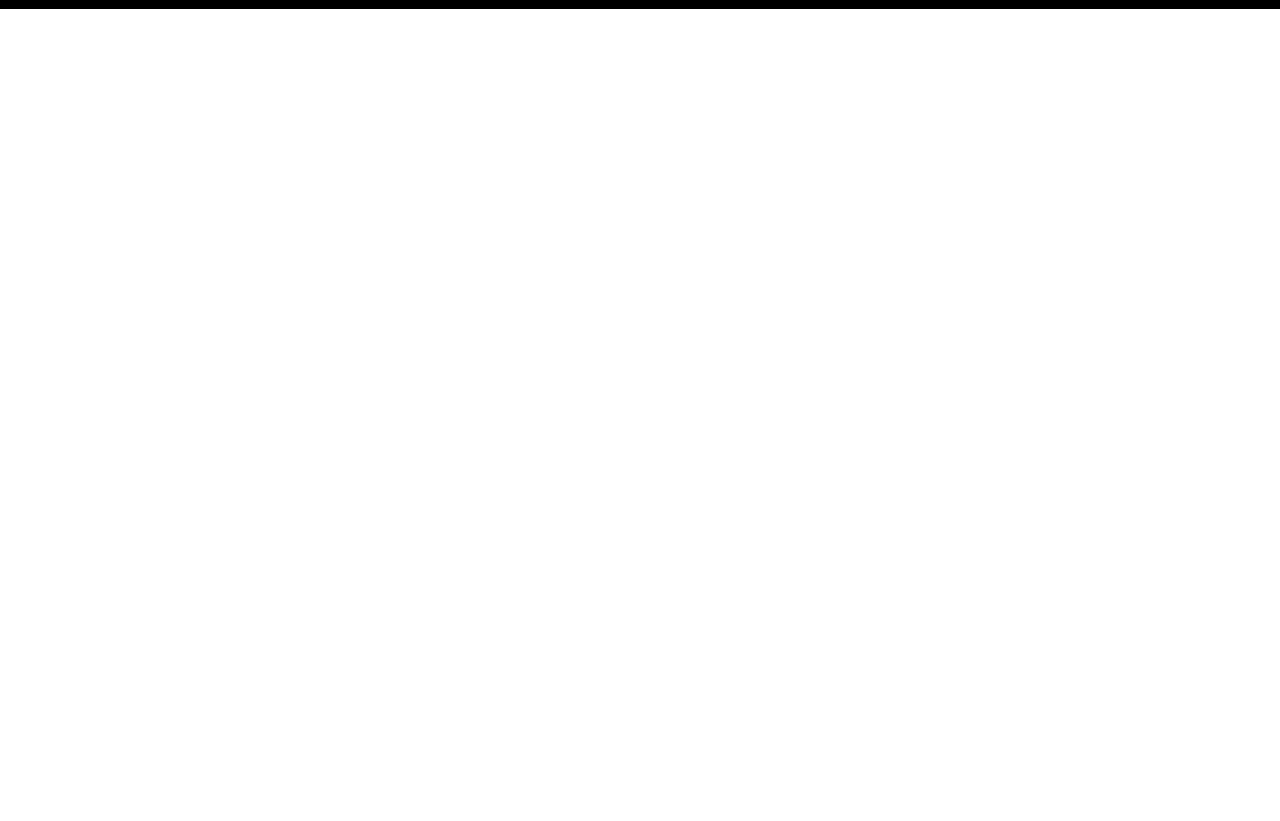
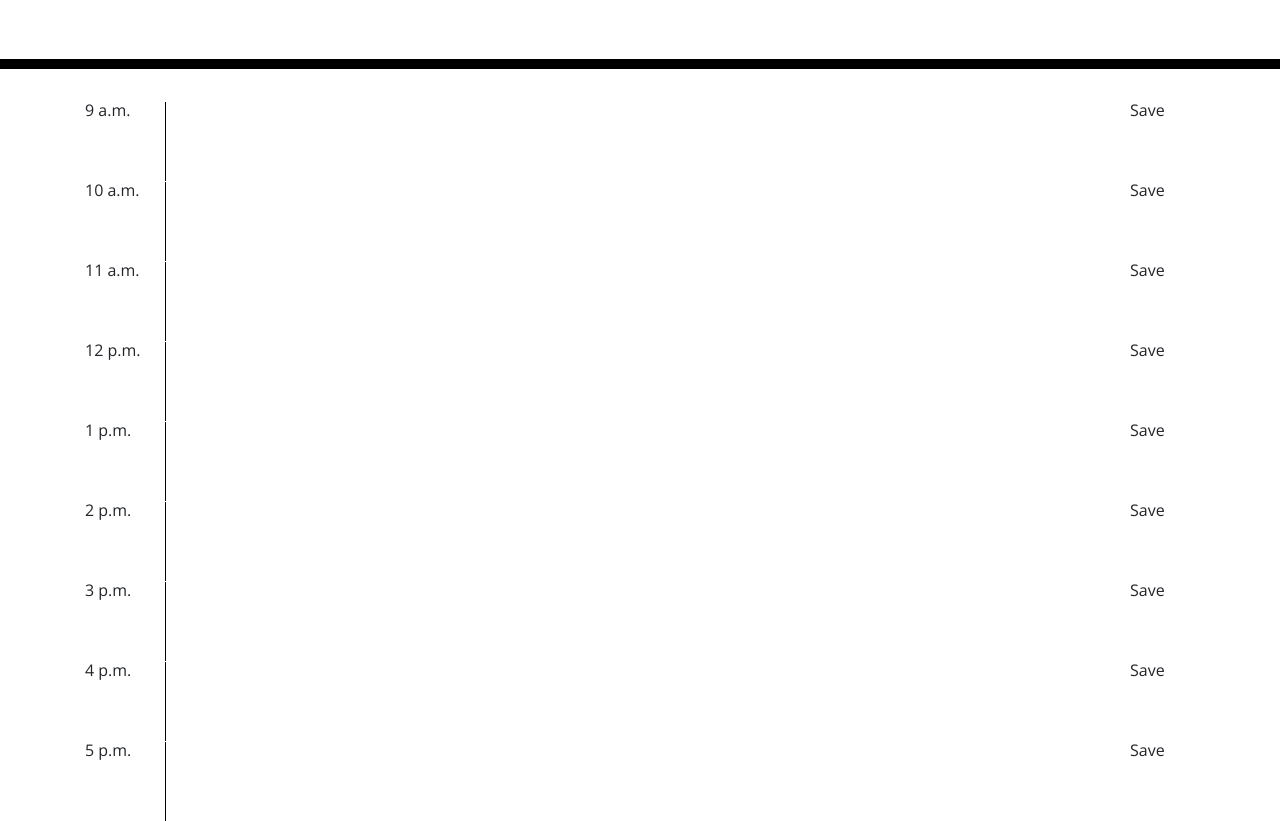
Before and after one commit to Zachattack221/workday-scheduler, a plain HTML site: page develop/index.html in a window 1280 px wide. Shown: the part 259-1080 px from the top of the page. Before the commit the page ends 800 px from the top, so only its background shows below. Drawn offline with nearby package versions, Linux system fonts and the light colour scheme.

Commit message:
set up another js page, added section elements to HTML, seperated into rows and columns

```diff
--- a/develop/index.html
+++ b/develop/index.html
@@ -29,10 +29,55 @@
       <p id="currentDay" class="lead"></p>
     </header>
     <div class="container">
-      <!-- Timeblocks go here -->
-    </div>
+      <div data-id="9a" class="row">
+        <div class="col-1">9 a.m.</div>
+        <textarea class="col-10 notes"></textarea>
+        <div class="col-1">Save</div>
+      </div>
+      <div data-id="10a" class="row">
+        <div class="col-1">10 a.m.</div>
+        <textarea class="col-10 notes"></textarea>
+        <div class="col-1">Save</div>
+      </div>
+      <div data-id="11a" class="row">
+        <div class="col-1">11 a.m.</div>
+        <textarea class="col-10 notes"></textarea>
+        <div class="col-1">Save</div>
+      </div>
+      <!-- kept naming convention the same despite it being p.m. below -->
+      <div data-id="12p" class="row">
+        <div class="col-1">12 p.m.</div>
+        <textarea class="col-10 notes"></textarea>
+        <div class="col-1">Save</div>
+      </div>
+      <div data-id="13a" class="row">
+        <div class="col-1">1 p.m.</div>
+        <textarea class="col-10 notes"></textarea>
+        <div class="col-1">Save</div>
+      </div>
+      <div data-id="14a" class="row">
+        <div class="col-1">2 p.m.</div>
+        <textarea class="col-10 notes"></textarea>
+        <div class="col-1">Save</div>
+      </div>
+      <div data-id="15a" class="row">
+        <div class="col-1">3 p.m.</div>
+        <textarea class="col-10 notes"></textarea>
+        <div class="col-1">Save</div>
+      </div>
+      <div data-id="16a" class="row">
+        <div class="col-1">4 p.m.</div>
+        <textarea class="col-10 notes"></textarea>
+        <div class="col-1">Save</div>
+      </div>
+      <div data-id="17a" class="row">
+        <div class="col-1">5 p.m.</div>
+        <textarea class="col-10 notes"></textarea>
+        <div class="col-1">Save</div>
+      </div>
 
     <script src="https://cdnjs.cloudflare.com/ajax/libs/jquery/3.2.1/jquery.min.js"></script>
     <script src="https://cdnjs.cloudflare.com/ajax/libs/moment.js/2.24.0/moment.min.js"></script>
+    <script src="./script.js"></script>
   </body>
 </html>
--- a/develop/script.js
+++ b/develop/script.js
@@ -0,0 +1,3 @@
+var CurrentDayEl = moment().format('LL');
+console.log(CurrentDayEl);
+$("#currentDay").text(CurrentDayEl);
--- a/develop/style.css
+++ b/develop/style.css
@@ -19,6 +19,9 @@ textarea {
   color: black;
   border-radius: 0;
   border-bottom: 10px solid black;
+}
+.lead {
+  font-size: 2rem;
 }
 
 .description {
```
